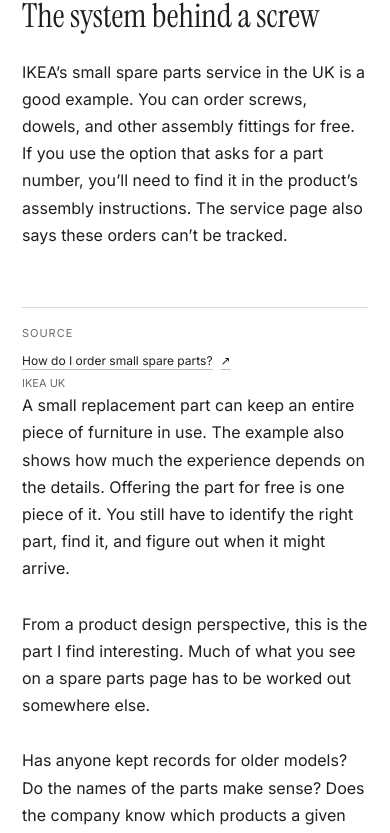
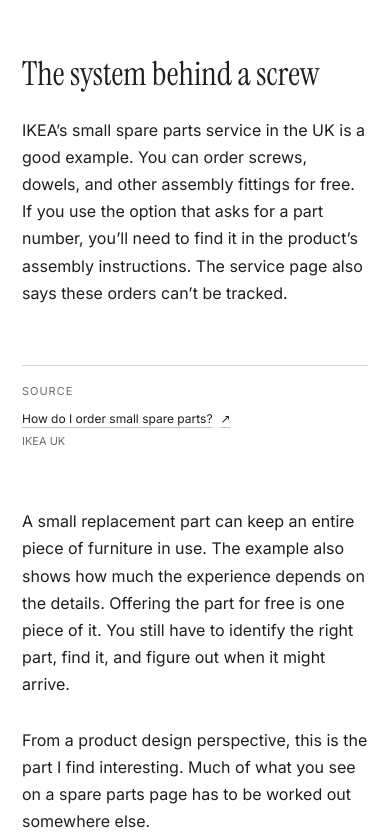
Before and after one commit to Bobomos/boras, a Next.js app: page /en/thinking/customer-loyalty-is-built-in-very-boring-moments in a window 390 px wide. Shown: the part 3840-4673 px from the top of the page. Built offline with nearby package versions, Linux system fonts and the light colour scheme.

Commit message:
Balance spacing around article sources

```diff
--- a/src/app/globals.css
+++ b/src/app/globals.css
@@ -169,7 +169,7 @@ a:hover > .arrow--left { transform: scaleX(-1) translateX(4px); }
 .rich-text blockquote { margin: 58px 0; padding-left: 24px; border-left: 1px solid var(--color-text); font: 400 28px/1.35 var(--font-instrument), serif; }
 .rich-text ul { margin: 26px 0; padding-left: 22px; }
 .rich-text li + li { margin-top: 9px; }
-.article-source { display: grid; grid-template-columns: 88px 1fr; gap: 7px 18px; margin-top: 72px; padding-top: 18px; border-top: 1px solid rgba(31,31,31,.18); font-size: 11px; line-height: 1.45; }
+.article-source { display: grid; grid-template-columns: 88px 1fr; gap: 7px 18px; margin-block: 72px; padding-top: 18px; border-top: 1px solid rgba(31,31,31,.18); font-size: 11px; line-height: 1.45; }
 .article-source__label { grid-row: 1 / 3; color: var(--color-muted-text); text-transform: uppercase; letter-spacing: .09em; }
 .article-source a { width: fit-content; display: inline-flex; align-items: baseline; gap: 8px; font-size: 12px; text-decoration: underline; text-decoration-color: rgba(31,31,31,.28); text-underline-offset: 4px; transition: opacity .2s ease, text-decoration-color .2s ease; }
 .article-source a:hover { opacity: .58; text-decoration-color: currentColor; }
@@ -348,7 +348,7 @@ a:hover > .arrow--left { transform: scaleX(-1) translateX(4px); }
   .rich-text { font-size: 16px; line-height: 1.7; }
   .rich-text h2 { font-size: 33px; }
   .rich-text blockquote { margin: 46px 0; font-size: 25px; }
-  .article-source { grid-template-columns: 1fr; gap: 7px; margin-top: 58px; }
+  .article-source { grid-template-columns: 1fr; gap: 7px; margin-block: 58px; }
   .article-source__label { grid-row: auto; margin-bottom: 3px; }
   .related { margin-top: 90px; }
   .case-page { padding-top: 58px; }
```
